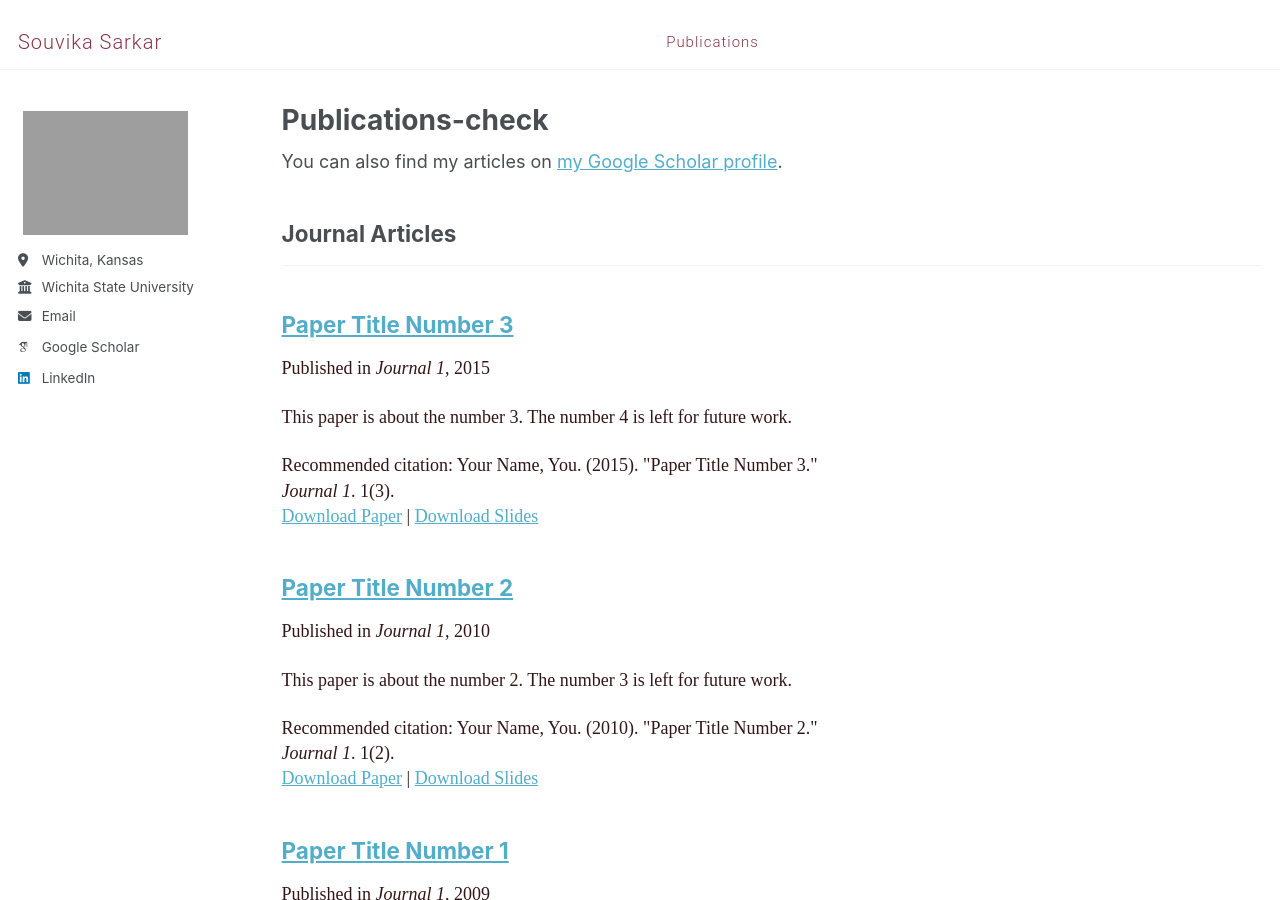
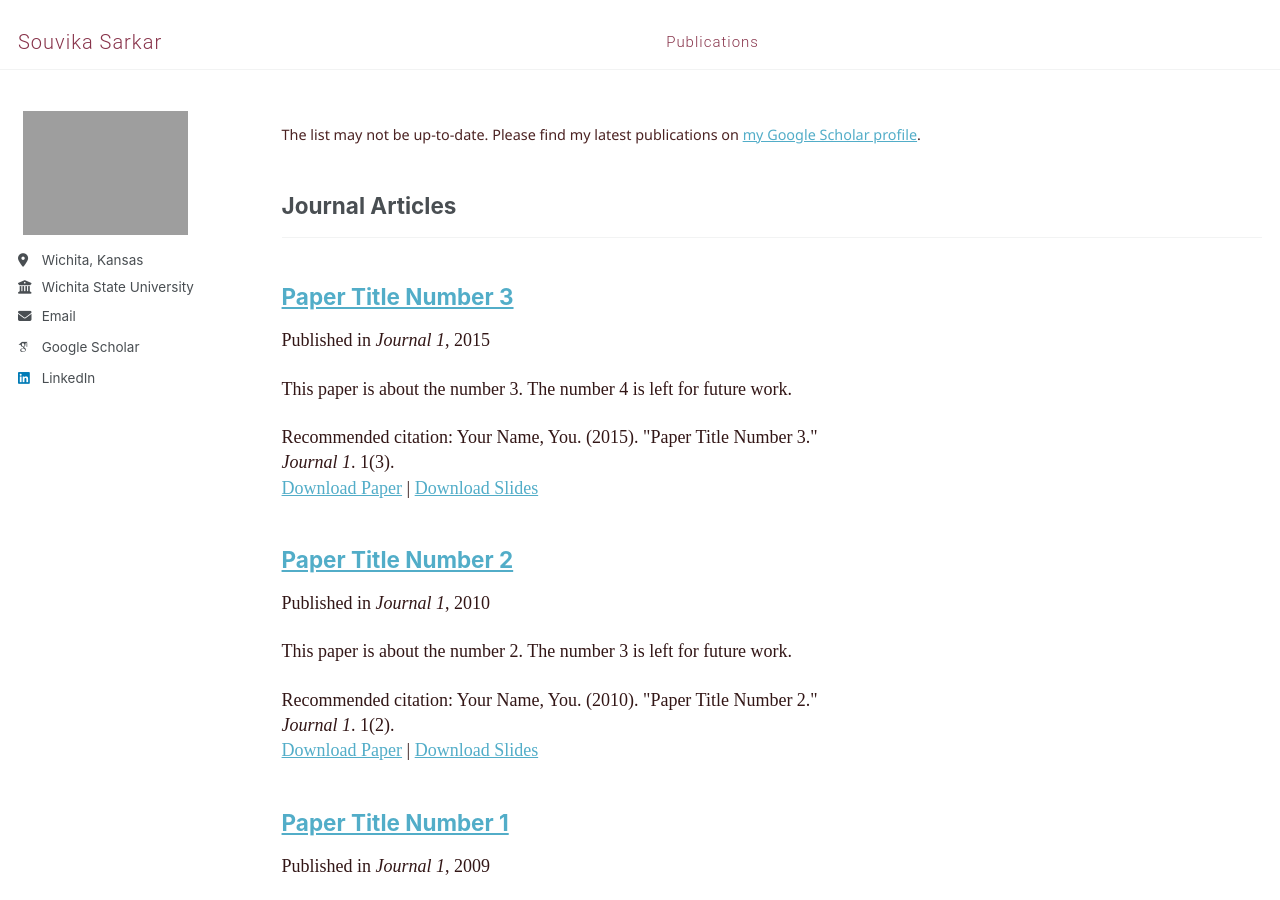
Before and after one commit to Souvika/souvika.github.io, a Jekyll site: the page built from _pages/publications.html, in a window 1280 px wide and 900 px high. Built offline with Jekyll 4.4.1, drawn with Linux system fonts in a browser that asks for light colours; some web fonts are replaced.

Commit message:
Starting Publications 5

```diff
--- a/_pages/publications.html
+++ b/_pages/publications.html
@@ -1,12 +1,12 @@
 ---
 layout: archive
-title: "Publications-check"
+title: ""
 permalink: /publications/
 author_profile: true
 ---
 
 {% if site.author.googlescholar %}
-  <div class="wordwrap">You can also find my articles on <a href="{{site.author.googlescholar}}">my Google Scholar profile</a>.</div>
+<div class="wordwrap"><span class="news-content">The list may not be up-to-date. Please find my latest publications on <a href="{{site.author.googlescholar}}">my Google Scholar profile</a>.</span></div>
 {% endif %}
 
 {% include base_path %}
```
